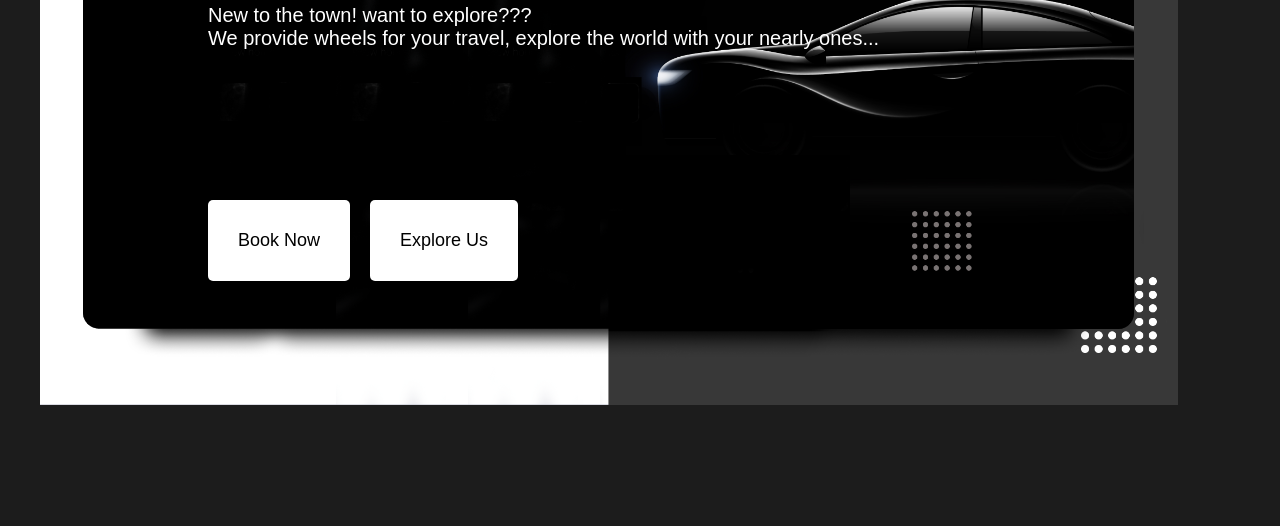
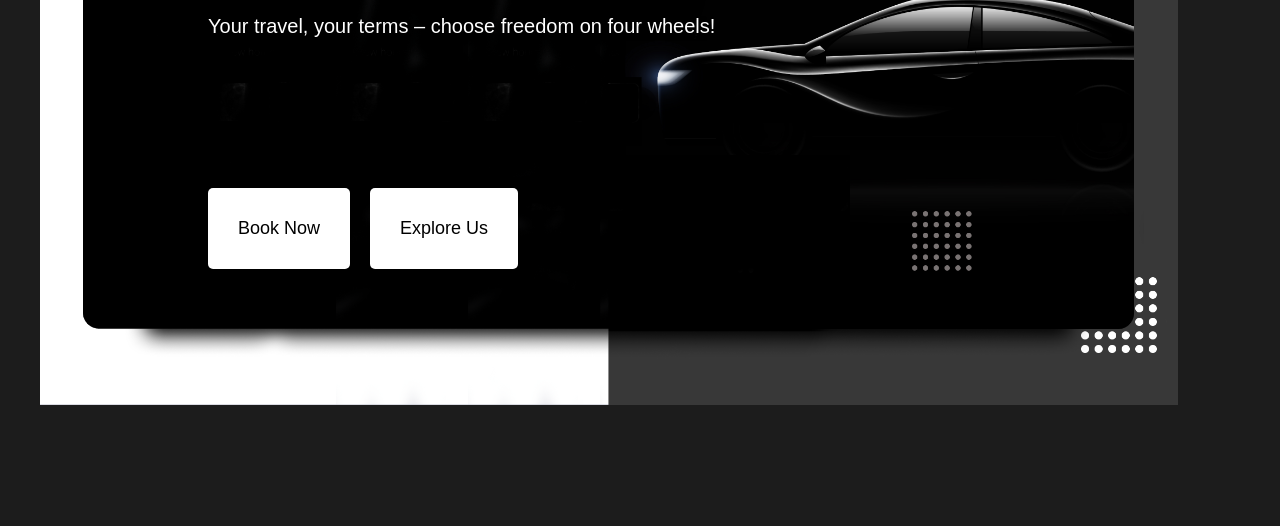
Before and after one commit to Amal-K-Ashok/car_front_page, a plain HTML site: page index.html in a window 1280 px wide. Shown: the part 383-909 px from the top of the page. Drawn offline with Linux system fonts and the light colour scheme.

Commit message:
qoute change

```diff
--- a/index.html
+++ b/index.html
@@ -30,7 +30,7 @@
         <div class="content">
             <div class="writtings">
             <h1>Car rental.</h1>
-            <p>New to the town! want to explore???<br> We provide wheels for your travel, explore the world with your nearly ones...</p>
+            <p>Your travel, your terms – choose freedom on four wheels!</p>
             </div>
             <div class="buttons">
                 <button class="book-btn">Book Now</button>
```
